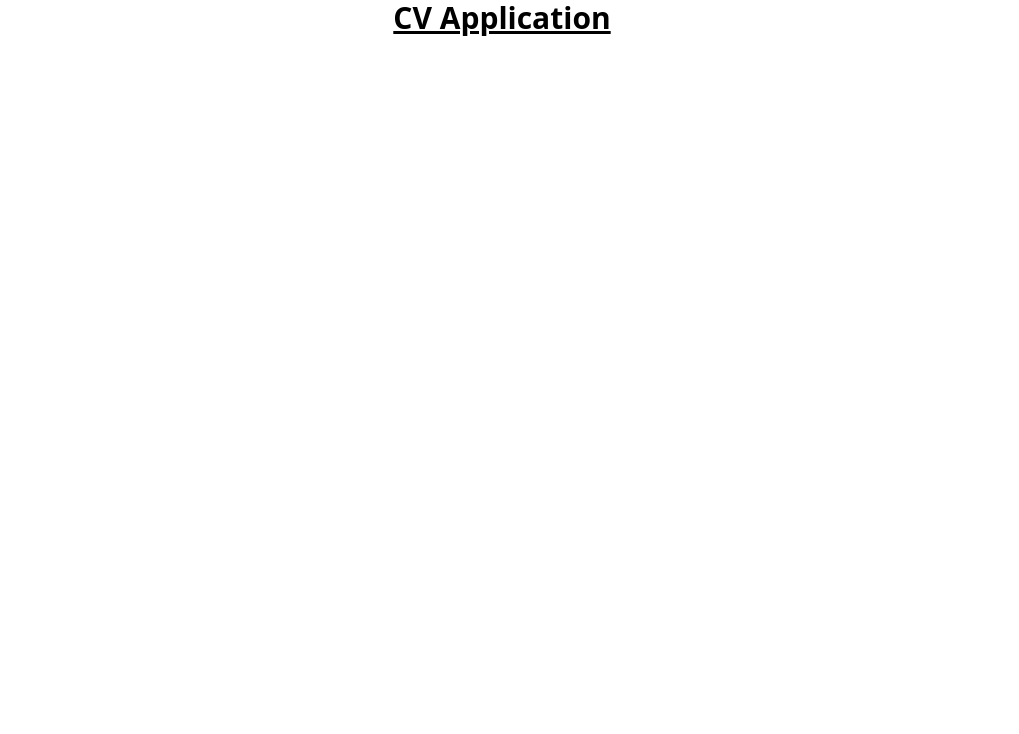
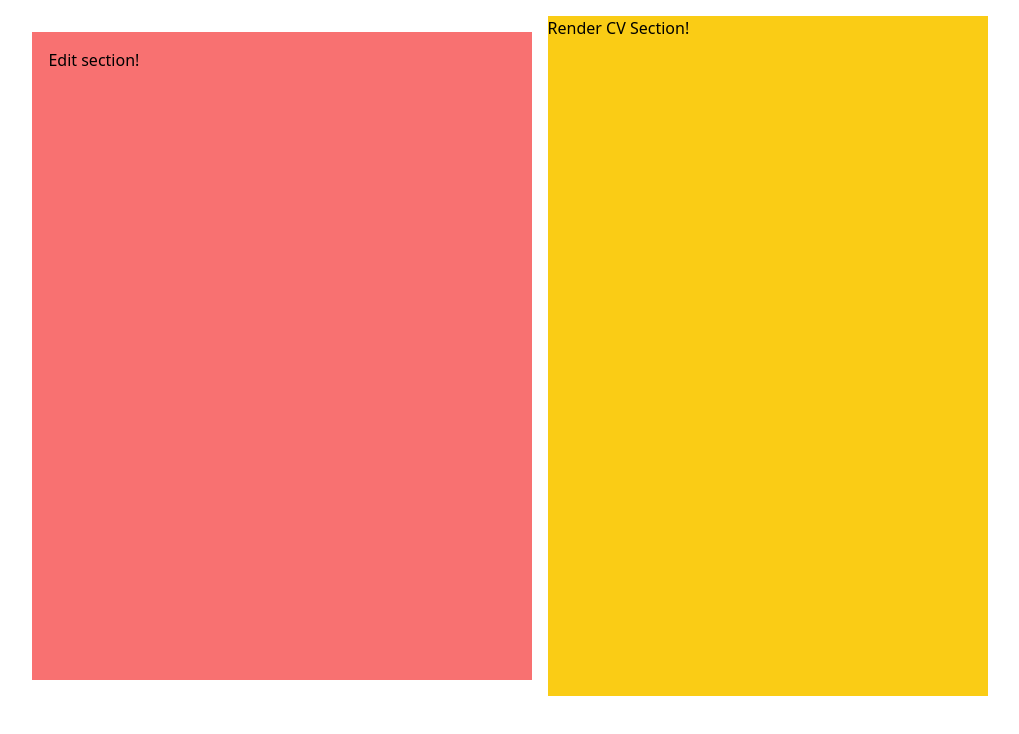
Before and after one commit to iaaron-xyz/cv-application, a React (Create React App) app: page / in a window 1280 px wide. Shown: the top 734 px of the page, without its empty margins (138-1157 px from the left). Built offline with nearby package versions, Linux system fonts and the light colour scheme.

Commit message:
create the 2 main sections

```diff
--- a/src/App.js
+++ b/src/App.js
@@ -1,8 +1,15 @@
 import React, { Component } from "react";
+import EditSection from "./components/EditSection";
+import RenderSection from "./components/RenderSection";
 
 class App extends Component {
   render() {
-    return <div className="text-3xl font-bold underline text-center">CV Application</div>;
+    return (
+      <div className="p-4 flex flex-row justify-center flex-wrap">
+        <EditSection />
+        <RenderSection />
+      </div>
+    );
   }
 }
 
--- /dev/null
+++ b/src/components/EditSection.js
@@ -0,0 +1,14 @@
+import React, { Component } from "react";
+
+
+class EditSection extends Component {
+  render() {
+    return (
+      <div className="edit-section bg-red-400 m-4 p-4">
+        Edit section!
+      </div>
+    )
+  }
+}
+
+export default EditSection
--- /dev/null
+++ b/src/components/RenderSection.js
@@ -0,0 +1,14 @@
+import React, { Component } from "react";
+
+
+class RenderSection extends Component {
+  render() {
+    return (
+      <div className="render-section bg-yellow-400">
+        Render CV Section!
+      </div>
+    )
+  }
+}
+
+export default RenderSection
--- a/src/index.css
+++ b/src/index.css
@@ -1,3 +1,18 @@
 @tailwind base;
 @tailwind components;
 @tailwind utilities;
+
+@layer base {
+    * {
+        box-sizing: border-box;
+    }
+
+    .edit-section {
+        min-width: max(300px, 40%);
+    }
+
+    .render-section {
+        min-width: 440px;
+        height: 680px;
+    }
+}
```
